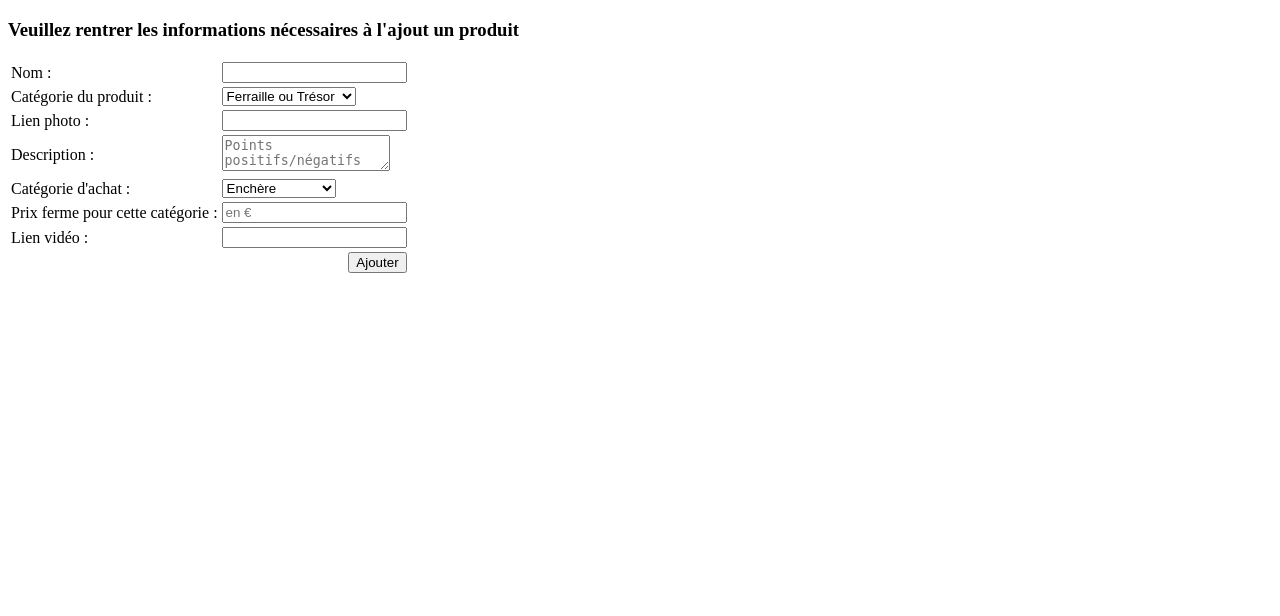
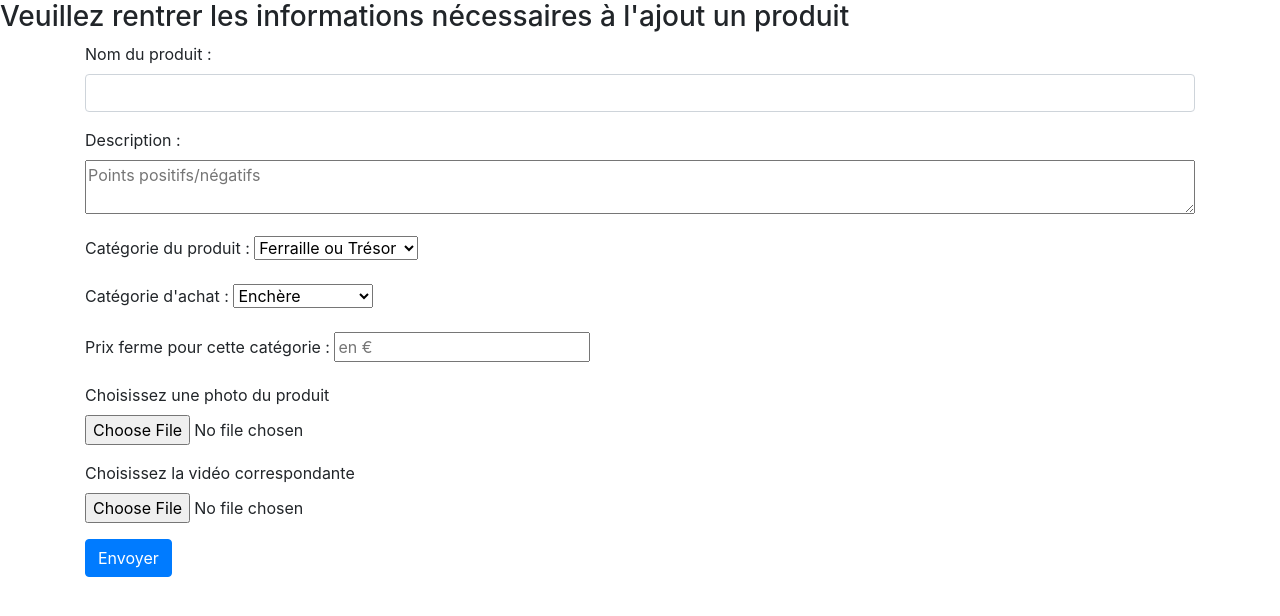
Before and after one commit to KnightForce93/ProjetWeb, a PHP site: page /formaddproduct.php in a window 1280 px wide. Shown: the top 616 px of the page. Run offline with PHP 8.4, Linux system fonts and the light colour scheme.

Commit message:
AjouterProduit v3

```diff
--- a/formaddproduct.php
+++ b/formaddproduct.php
@@ -2,58 +2,61 @@
 <html>
 <head>
 	<title>Ajout produit</title>
-	<meta charset="utf-8">
+	<meta charset="utf-8"> </head>
+	<meta name="viewport" content="width=device-width, initial-scale=1">
+	<link rel="stylesheet" href="https://stackpath.bootstrapcdn.com/bootstrap/4.1.3/css/bootstrap.min.css">
+	<script src="https://code.jquery.com/jquery-3.3.1.slim.min.js"></script>
+	<script src="https://stackpath.bootstrapcdn.com/bootstrap/4.1.3/js/bootstrap.min.js"></script>
 </head>
 <body>
 	<h3>Veuillez rentrer les informations nécessaires à l'ajout un produit</h3>
+	<div class="container">
+
 		<form action="addproductv2.php" method="post">
-			<table>
-				<tr>
-					<td>Nom :</td>
-					<td><input type="text" name="nom"></td>
-				</tr>
-				<tr>
-					<td>Catégorie du produit :</td>
-					<td><select name="categorieitem">
+			<fieldset>
+				<div class="form-group">
+                   <label for="nom">Nom du produit :</label>
+                   <input type="text" class="form-control" name="nom">
+                </div>
+                <div class="form-group">
+					<label for="description">Description :</label>
+					<textarea style="width:100%" placeholder="Points positifs/négatifs" name="description"></textarea>
+				</div>
+                <div class="form-group">
+                   <label for="categorieitem">Catégorie du produit :</label>
+                   <select name="categorieitem">
 							<option value ="FerrailleouTresor">Ferraille ou Trésor </option>
 							<option value ="BonpourleMusee">Bon pour le musée </option>
 							<option value ="AccessoireVIP">Accessoire VIP</option>
 					</select>
-					</td>
-				</tr>
-				<tr>
-					<td>Lien photo :</td>
-					<td><input type="text" name="photo"></td>
-				</tr>
-				<tr>
-					<td>Description :</td>
-					<td><textarea style="width:88%" placeholder="Points positifs/négatifs" name="description"></textarea></td>
-				</tr>
-				<tr>
-					<td>Catégorie d'achat :</td>
-					<td>
+                </div>
+                <div class="form-group">
+					<label for="categoriedachat">Catégorie d'achat :</label>
 					<select name="categoriedachat">
 						<option value ="enchere">Enchère </option>
 						<option value ="bestoffer">Meilleure offre </option>
 						<option value ="achat">Achat immédiat </option>
 					</select>
-					</td>
-				</tr>
-				<tr>
-					<td>Prix ferme pour cette catégorie :</td>
-					<td><input type="text" name="prixmin" placeholder="en €"></td>
-				</tr>
-				<tr>
-					<td>Lien vidéo :</td>
-					<td><input type="text" name="video"></td>
-				</tr>
-				<tr>
-					<td colspan="2" align="right">
-						<input type="submit" name="button" value="Ajouter">
-					</td>
-				</tr>
-			</table>
+				</div>
+				<div class="form-group">
+					<label for="prixmin">Prix ferme pour cette catégorie :</label>
+					<input type="text" name="prixmin" placeholder="en €">
+				</div>
+				<div class="form-group">
+                     <label for="photo">Choisissez une photo du produit</label>
+                     <input type="file" class="form-control-file" name="photo">
+				</div>
+				<div class="form-group">
+                     <label for="video">Choisissez la vidéo correspondante</label>
+                     <input type="file" class="form-control-file" name="video">
+                </div>
+				<div class="form-group">
+       				<input type="submit" value="Envoyer" name="button" class="btn btn-primary"/>
+        		</div>
+		</fieldset>
 	</form>
+
+</div>
 
 </body>
 </html>
```
Also changed, not shown: 1 other file. Lines whose indentation alone changed are shown as unchanged.
